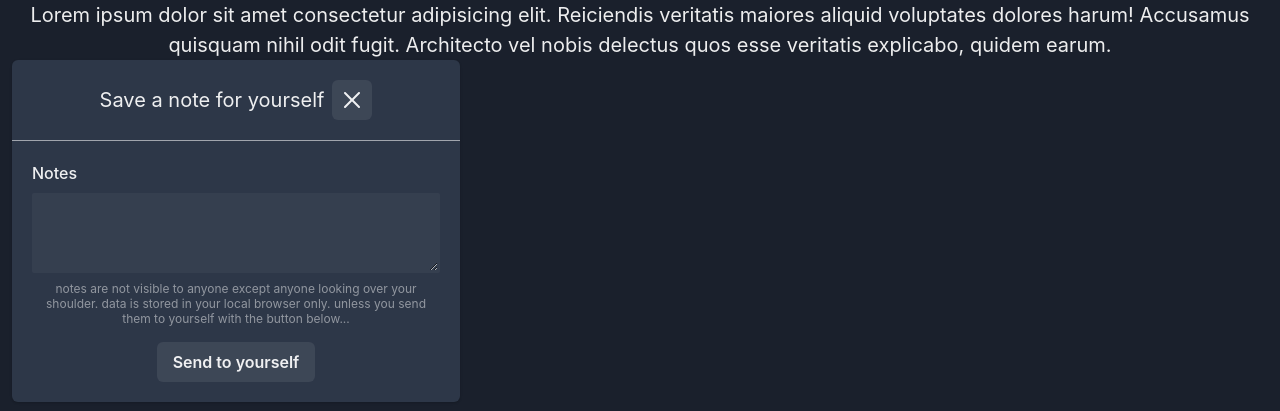
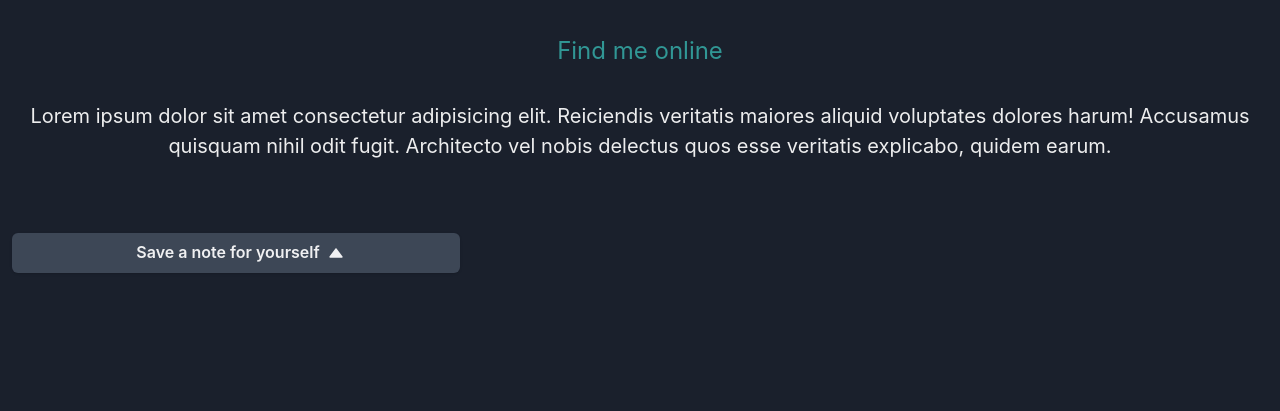
Before and after one commit to mikikiv/mikikiv, a React (Create React App) app: page / in a window 1280 px wide. Shown: the part 527-938 px from the top of the page. After the commit the page ends 800 px from the top, so only its background shows below. Built offline with nearby package versions, Linux system fonts and the light colour scheme.

Commit message:
Notes app breakpoint

```diff
--- a/src/components/NotesApp.jsx
+++ b/src/components/NotesApp.jsx
@@ -3,42 +3,33 @@ import {
   FormControl,
   Button,
   FormLabel,
-  FormHelperText,
   Card,
   CardHeader,
   Center,
-  HStack,
-  Box,
+  Text,
   CardBody,
+  CardFooter,
   Show,
   Divider,
-  IconButton,
 } from '@chakra-ui/react';
-import { CloseIcon } from '@chakra-ui/icons';
-import React from 'react';
+import { TriangleDownIcon, TriangleUpIcon } from '@chakra-ui/icons';
+import React, { useState } from 'react';
 
 function NotesApp() {
-  let [value, setValue] = React.useState(localStorage.getItem('notes'));
+  const [value, setValue] = React.useState(localStorage.getItem('notes'));
+  let [openNotes, setOpenNotes] = useState(false);
+
   let handleInputChange = e => {
     let inputValue = e.target.value;
     setValue(inputValue);
     localStorage.setItem('notes', inputValue);
   };
-  return (
-    <Show above="sm">
-      <Card maxW="md" variant={'elevated'}>
-        <CardHeader>
-          <Center>
-            <HStack>
-              <Box>Save a note for yourself</Box>
-              <Box>
-                <IconButton>
-                  <CloseIcon />
-                </IconButton>
-              </Box>
-            </HStack>
-          </Center>
-        </CardHeader>
+  const onOpenClose = () => {
+    setOpenNotes(!openNotes);
+  };
+
+  const notesCardOpen = (
+    <>
       <Divider />
       <CardBody>
         <FormControl>
@@ -50,14 +41,27 @@ function NotesApp() {
             size="sm"
             variant={'filled'}
           />
-            <FormHelperText fontSize={'xs'}>
-              notes are not visible to anyone except anyone looking over your
-              shoulder. data is stored in your local browser only. unless you
-              send them to yourself with the button below...
-            </FormHelperText>
-            <Button mt={4}>Send to yourself</Button>
+          <Button mt={4} disabled>
+            Send to yourself
+          </Button>
         </FormControl>
       </CardBody>
+      <CardFooter>
+        <Text fontSize={'xs'} color={'silver'} maxW={'45ch'} margin={'auto'}>
+          notes are not visible to anyone except anyone looking over your
+          shoulder. data is stored in your local browser only
+        </Text>
+      </CardFooter>
+    </>
+  );
+  return (
+    <Show above="sm">
+      <Card w="md" bottom="0" pos="fixed">
+        {openNotes && notesCardOpen}
+        <Button onClick={onOpenClose}>
+          <Text p="2">Save a note for yourself</Text>
+          {openNotes === true ? <TriangleDownIcon /> : <TriangleUpIcon />}
+        </Button>
       </Card>
     </Show>
   );
```
Lines whose indentation alone changed are shown as unchanged.
